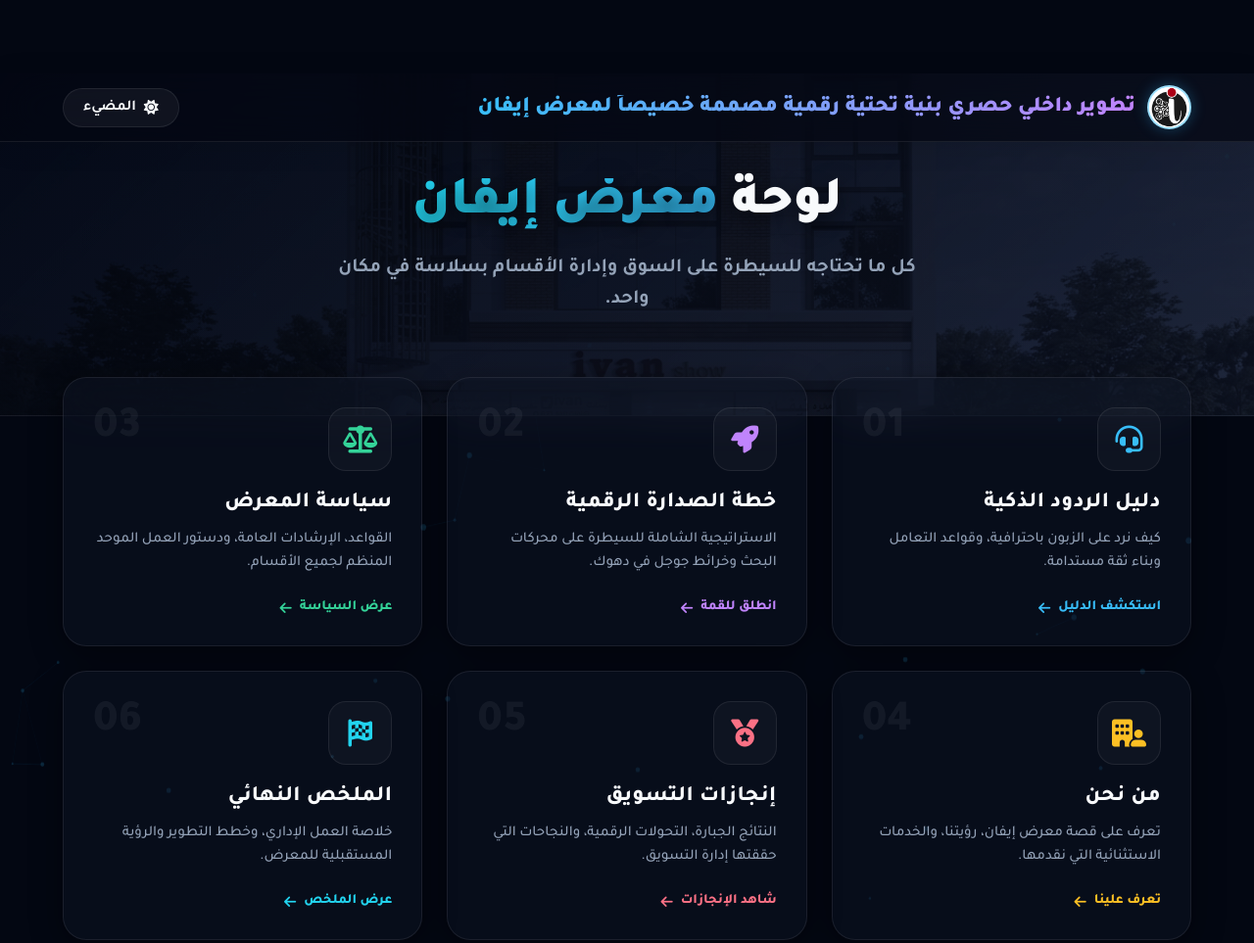
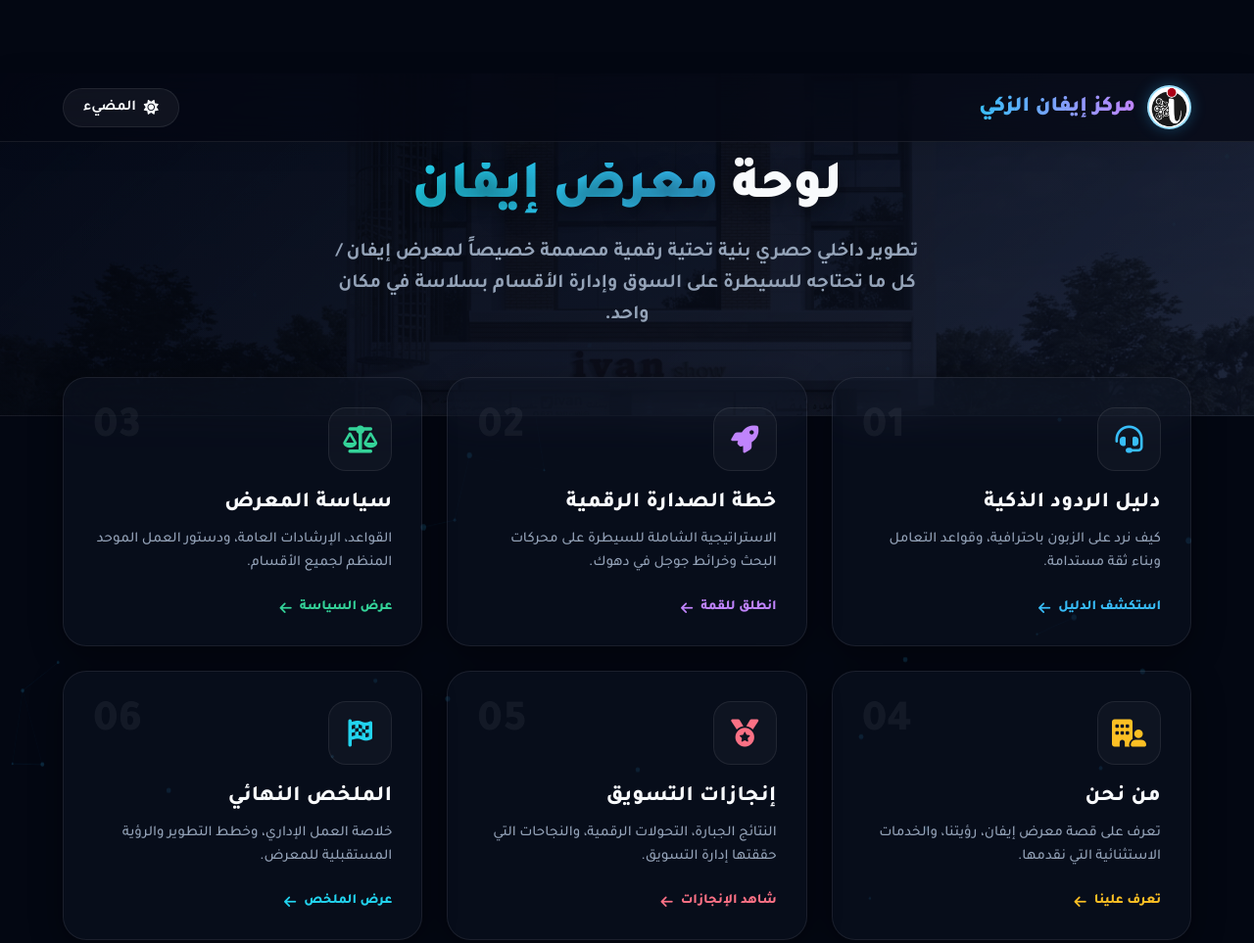
Before and after one commit to mazn44/M, a plain HTML site: page index.html in a window 1280 px wide. Shown: the whole page at 98% size. Drawn offline with Linux system fonts and the light colour scheme.

Commit message:
Update text content in index.html

```diff
--- a/index.html
+++ b/index.html
@@ -215,7 +215,7 @@
     <nav>
         <div class="brand-logo">
             <img src="1000597074.png" alt="Ivan Logo">
-            <span>تطوير داخلي حصري بنية تحتية رقمية مصممة خصيصاً لمعرض إيفان</span>
+            <span>مركز إيفان الزكي</span>
         </div>
         <button class="theme-btn" id="themeBtn" onclick="toggleTheme()">
             <i class="fa-solid fa-sun"></i> <span>المضيء</span>
@@ -226,7 +226,7 @@
         <img src="banner.jpg" class="hero-bg-img" alt="" onerror="this.style.display='none'">
         <div class="hero-content">
             <h1>لوحة <span>معرض إيفان</span></h1>
-            <p>كل ما تحتاجه للسيطرة على السوق وإدارة الأقسام بسلاسة في مكان واحد.</p>
+            <p>تطوير داخلي حصري بنية تحتية رقمية مصممة خصيصاً لمعرض إيفان / كل ما تحتاجه للسيطرة على السوق وإدارة الأقسام بسلاسة في مكان واحد.</p>
         </div>
     </div>
 
```
